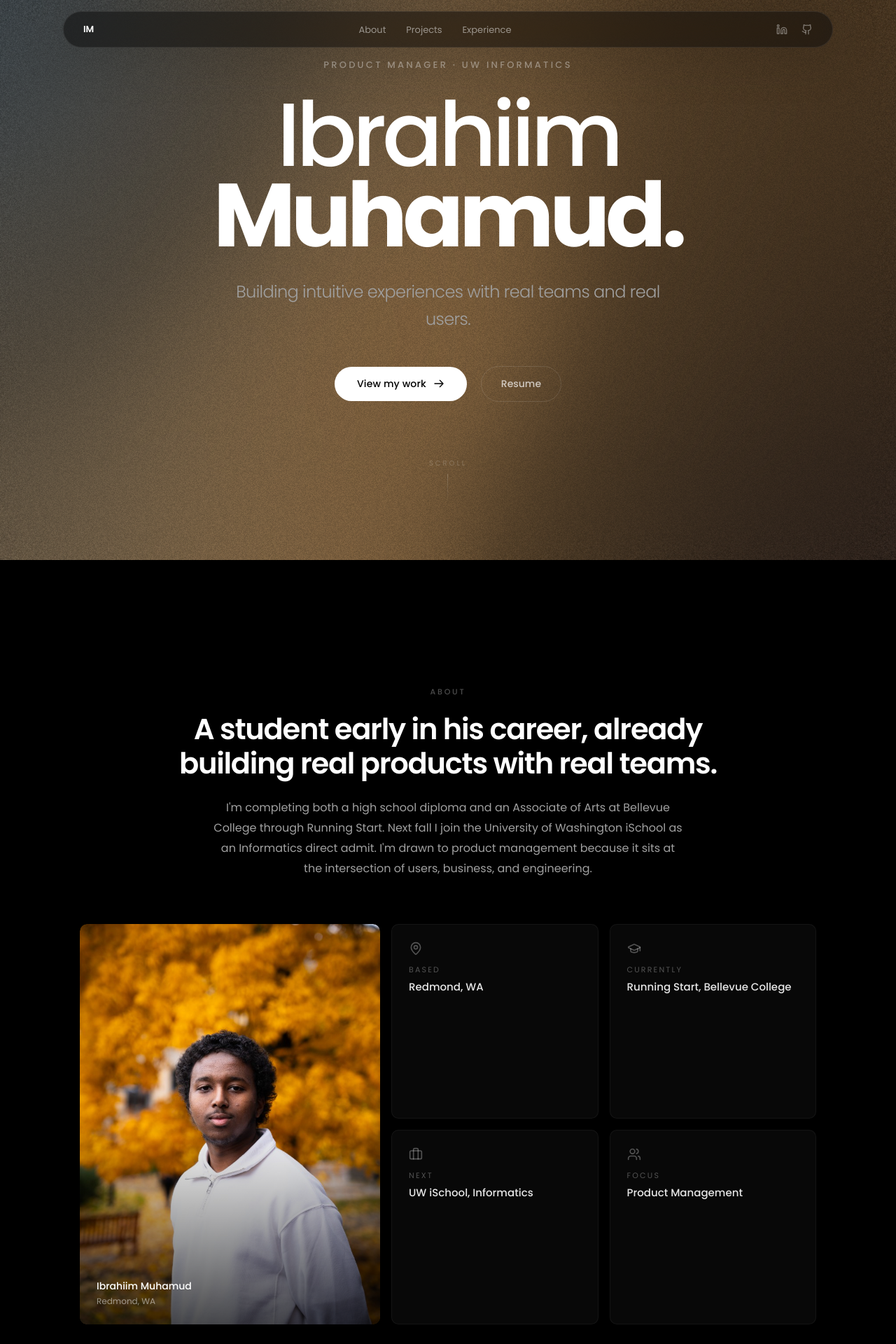
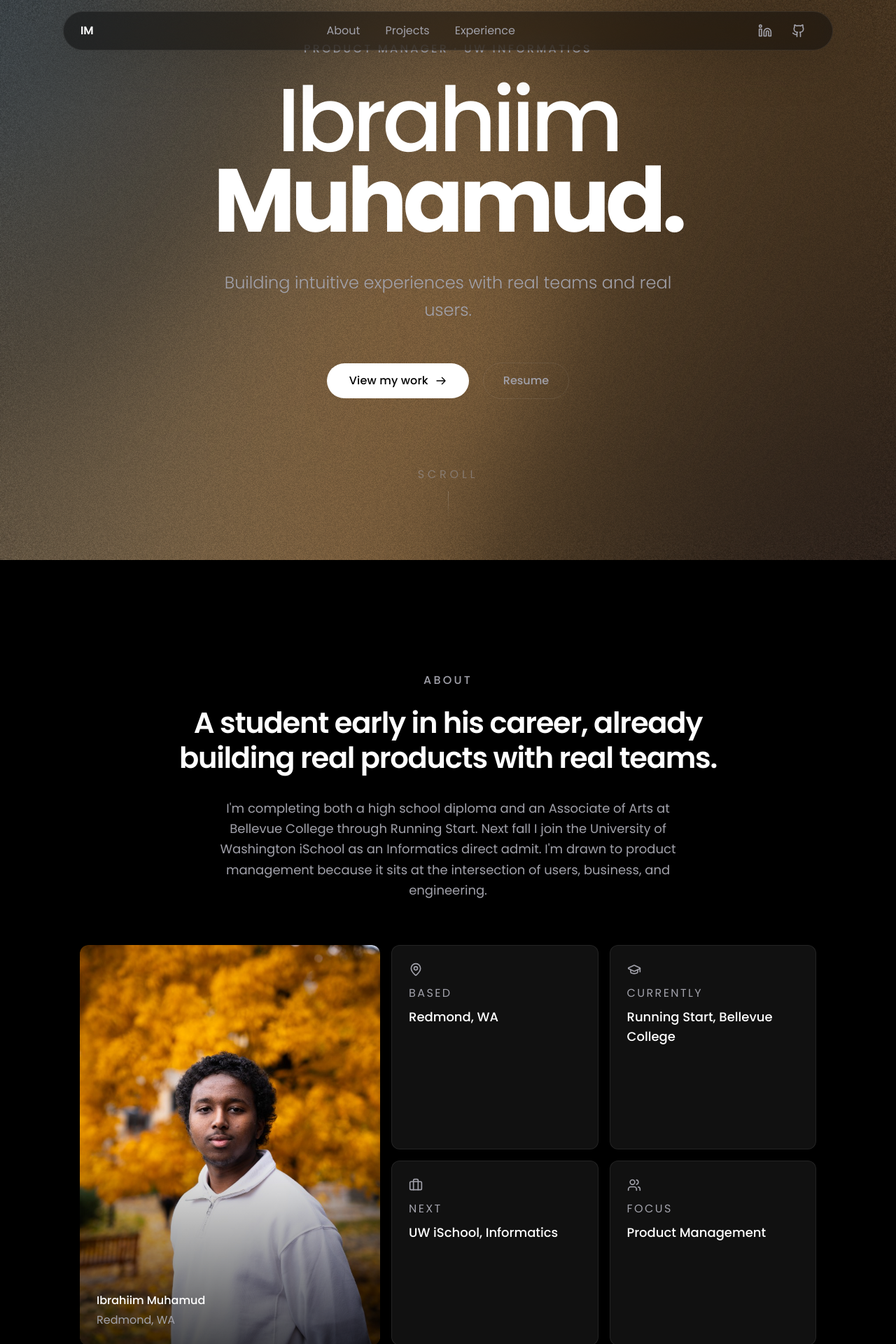
Before and after one commit to ibrahiimmuhamud/portfolio-website, a Next.js app: page / in a window 1280 px wide. Shown: the top 1920 px of the page at 70% size. Built offline with nearby package versions, Linux system fonts and the light colour scheme.

Commit message:
Completed overhaul pt 2

```diff
--- a/app/globals.css
+++ b/app/globals.css
@@ -21,33 +21,48 @@ body {
   margin: 0;
   background: #000000;
   color: #FFFFFF;
+  font-size: 16px;
+  line-height: 1.625;
 }
 
 ::selection {
   background: rgba(255, 255, 255, 0.15);
 }
 
+/* ═══════════════════════════════════════════════════════
+   DARK ELEVATION SYSTEM (Material Design)
+   ─────────────────────────────────────────────────────
+   Layer 0  (base)   : #000000
+   Layer 1  (surface): #111111
+   Layer 2  (raised) : #171717
+   Border (unified)  : rgba(255, 255, 255, 0.08)
+   ═══════════════════════════════════════════════════════ */
+
 /* ── Tag pill ────────────────────────────────────────── */
 .tag {
-  display: inline-block;
-  font-size: 11px;
+  display: inline-flex;
+  align-items: center;
+  font-size: 14px;
   line-height: 1;
-  letter-spacing: 0.06em;
-  padding: 5px 12px;
+  letter-spacing: 0.04em;
+  padding: 8px 16px;
   border-radius: 50px;
-  background: rgba(255, 255, 255, 0.06);
-  color: rgba(255, 255, 255, 0.5);
-  border: 1px solid rgba(255, 255, 255, 0.05);
+  background: #171717;
+  color: #A1A1AA;
+  border: 1px solid rgba(255, 255, 255, 0.08);
+  white-space: nowrap;
 }
 
-/* ── Button primary ──────────────────────────────────── */
+/* ── Button primary (48px min touch target) ──────────── */
 .btn-primary {
   display: inline-flex;
   align-items: center;
+  justify-content: center;
   gap: 10px;
-  padding: 14px 32px;
+  min-height: 48px;
+  padding: 12px 32px;
   border-radius: 50px;
-  font-size: 14px;
+  font-size: 16px;
   font-weight: 500;
   letter-spacing: 0.01em;
   background: #FFFFFF;
@@ -67,18 +82,20 @@ body {
   transform: scale(0.97);
 }
 
-/* ── Button ghost ────────────────────────────────────── */
+/* ── Button ghost (48px min touch target) ────────────── */
 .btn-ghost {
   display: inline-flex;
   align-items: center;
+  justify-content: center;
   gap: 8px;
-  padding: 14px 28px;
+  min-height: 48px;
+  padding: 12px 28px;
   border-radius: 50px;
-  font-size: 14px;
+  font-size: 16px;
   font-weight: 500;
   background: transparent;
-  color: rgba(255, 255, 255, 0.7);
-  border: 1px solid rgba(255, 255, 255, 0.12);
+  color: #A1A1AA;
+  border: 1px solid rgba(255, 255, 255, 0.08);
   text-decoration: none;
   transition:
     border-color 0.3s ease,
@@ -87,7 +104,7 @@ body {
 }
 
 .btn-ghost:hover {
-  border-color: rgba(255, 255, 255, 0.25);
+  border-color: rgba(255, 255, 255, 0.2);
   background: rgba(255, 255, 255, 0.04);
   color: #FFFFFF;
 }
--- a/components/hero.tsx
+++ b/components/hero.tsx
@@ -13,7 +13,7 @@ export default function Hero() {
         <img
           src="/hero-bg.jpg"
           alt=""
-          className="absolute inset-0 h-full w-full object-cover scale-110"
+          className="absolute inset-0 h-full w-full scale-110 object-cover"
         />
         <div className="absolute inset-0 bg-black/50 backdrop-blur-[60px]" />
         <div
@@ -30,17 +30,17 @@ export default function Hero() {
       {/* ── Content ── */}
       <div className="relative z-10 flex w-full max-w-5xl flex-col items-center justify-center px-6 text-center">
 
-        {/* Kicker — stagger index 0 */}
+        {/* Kicker */}
         <motion.span
           initial={{ opacity: 0, y: 40 }}
           animate={{ opacity: 1, y: 0 }}
           transition={{ duration: 1.2, ease, delay: 0 }}
-          className="mb-8 block text-[12px] font-medium uppercase tracking-[0.25em] text-white/40 md:text-[13px]"
+          className="mb-8 block text-base font-medium uppercase tracking-[0.2em] text-[#A1A1AA]"
         >
           Product Manager &middot; UW Informatics
         </motion.span>
 
-        {/* Headline — split-text stagger: line 1 at 0.1s, line 2 at 0.2s */}
+        {/* Headline — split-text stagger */}
         <h1 className="flex flex-col items-center justify-center">
           <motion.span
             initial={{ opacity: 0, y: 40 }}
@@ -60,22 +60,22 @@ export default function Hero() {
           </motion.span>
         </h1>
 
-        {/* Subtitle — stagger at 0.4s */}
+        {/* Subtitle */}
         <motion.p
           initial={{ opacity: 0 }}
           animate={{ opacity: 1 }}
           transition={{ duration: 1, ease, delay: 0.4 }}
-          className="mx-auto mt-8 max-w-2xl text-lg font-light leading-relaxed tracking-tight text-[#A0A0A0] md:text-2xl"
+          className="mx-auto mt-10 max-w-2xl text-xl font-light leading-relaxed text-[#A1A1AA] md:text-2xl"
         >
           Building intuitive experiences with real teams and real users.
         </motion.p>
 
-        {/* Buttons — stagger at 0.6s */}
+        {/* Buttons */}
         <motion.div
           initial={{ opacity: 0, y: 20 }}
           animate={{ opacity: 1, y: 0 }}
           transition={{ duration: 0.8, ease, delay: 0.6 }}
-          className="mt-12 flex items-center gap-5"
+          className="mt-14 flex flex-wrap items-center justify-center gap-5"
         >
           <a href="#projects" className="btn-primary group">
             <span>View my work</span>
@@ -85,12 +85,7 @@ export default function Hero() {
               viewBox="0 0 24 24"
               stroke="currentColor"
             >
-              <path
-                strokeLinecap="round"
-                strokeLinejoin="round"
-                strokeWidth={2}
-                d="M14 5l7 7m0 0l-7 7m7-7H3"
-              />
+              <path strokeLinecap="round" strokeLinejoin="round" strokeWidth={2} d="M14 5l7 7m0 0l-7 7m7-7H3" />
             </svg>
           </a>
           <a href="/resume.pdf" className="btn-ghost">
@@ -98,14 +93,14 @@ export default function Hero() {
           </a>
         </motion.div>
 
-        {/* Scroll line */}
+        {/* Scroll indicator */}
         <motion.div
           initial={{ opacity: 0 }}
           animate={{ opacity: 1 }}
           transition={{ delay: 1.2, duration: 0.8 }}
-          className="mt-20 flex flex-col items-center gap-2"
+          className="mt-24 flex flex-col items-center gap-3"
         >
-          <span className="text-[10px] uppercase tracking-[0.3em] text-white/20">
+          <span className="text-base uppercase tracking-[0.3em] text-[#A1A1AA]/50">
             Scroll
           </span>
           <div className="h-10 w-px bg-gradient-to-b from-white/20 to-transparent" />
--- a/components/navbar.tsx
+++ b/components/navbar.tsx
@@ -21,7 +21,7 @@ export function Navbar() {
       className="pointer-events-none fixed top-0 left-0 z-50 w-full px-4 pt-4"
     >
       <nav
-        className="pointer-events-auto mx-auto flex h-[52px] max-w-[1100px] items-center justify-between rounded-full px-7"
+        className="pointer-events-auto mx-auto flex h-14 max-w-[1100px] items-center justify-between rounded-full px-6"
         style={{
           background: "rgba(17, 17, 17, 0.6)",
           backdropFilter: "blur(20px) saturate(1.6)",
@@ -32,17 +32,18 @@ export function Navbar() {
       >
         <Link
           href="/"
-          className="text-[13px] font-semibold tracking-[-0.01em] text-white"
+          className="flex min-h-[48px] items-center text-base font-semibold tracking-[-0.01em] text-white"
         >
           IM
         </Link>
 
-        <ul className="hidden items-center gap-[1.8em] md:flex">
+        {/* 48px touch target on each link via min-h + padding */}
+        <ul className="hidden items-center gap-1 md:flex">
           {NAV_LINKS.map((link) => (
             <li key={link.label}>
               <a
                 href={link.href}
-                className="text-[13px] text-white/50 transition-colors duration-300 hover:text-white"
+                className="flex min-h-[48px] items-center rounded-full px-4 text-base text-[#A1A1AA] transition-colors duration-300 hover:text-white"
               >
                 {link.label}
               </a>
@@ -50,24 +51,25 @@ export function Navbar() {
           ))}
         </ul>
 
-        <div className="flex items-center gap-5">
+        {/* Social icons — 48px touch target via p-3 */}
+        <div className="flex items-center">
           <a
             href="https://www.linkedin.com/in/ibrahiimmuhamud/"
             target="_blank"
             rel="noreferrer"
             aria-label="LinkedIn"
-            className="text-white/40 transition-colors duration-300 hover:text-white"
+            className="flex h-[48px] w-[48px] items-center justify-center rounded-full text-[#A1A1AA] transition-colors duration-300 hover:text-white"
           >
-            <Linkedin className="h-4 w-4" />
+            <Linkedin className="h-5 w-5" />
           </a>
           <a
             href="https://github.com/ibrahiimmuhamud"
             target="_blank"
             rel="noreferrer"
             aria-label="GitHub"
-            className="text-white/40 transition-colors duration-300 hover:text-white"
+            className="flex h-[48px] w-[48px] items-center justify-center rounded-full text-[#A1A1AA] transition-colors duration-300 hover:text-white"
           >
-            <Github className="h-4 w-4" />
+            <Github className="h-5 w-5" />
           </a>
         </div>
       </nav>
--- a/components/sections.tsx
+++ b/components/sections.tsx
@@ -30,17 +30,17 @@ const reveal = (delay = 0) => ({
 
 export function About() {
   return (
-    <section id="about" className="relative mx-auto max-w-[1100px] px-6 pt-[180px] pb-[100px] text-center">
+    <section id="about" className="relative mx-auto max-w-[1100px] px-6 pt-40 pb-32 text-center">
       <motion.p
         {...reveal()}
-        className="text-[11px] font-medium uppercase tracking-[0.25em] text-white/30"
+        className="text-base font-medium uppercase tracking-[0.2em] text-[#A1A1AA]"
       >
         About
       </motion.p>
 
       <motion.h2
         {...reveal(0.08)}
-        className="mx-auto mt-5 max-w-[780px] text-[clamp(1.6rem,3.5vw,2.6rem)] font-semibold leading-[1.2] tracking-[-0.03em] text-white"
+        className="mx-auto mt-6 max-w-[780px] text-[clamp(1.6rem,3.5vw,2.6rem)] font-semibold leading-[1.2] tracking-[-0.03em] text-white"
       >
         A student early in his career, already building real
         products with real teams.
@@ -48,7 +48,7 @@ export function About() {
 
       <motion.p
         {...reveal(0.16)}
-        className="mx-auto mt-6 max-w-2xl text-[16px] leading-[1.8] text-[#A0A0A0]"
+        className="mx-auto mt-8 max-w-2xl text-lg leading-relaxed text-[#A1A1AA]"
       >
         I&apos;m completing both a high school diploma and an Associate of Arts
         at Bellevue College through Running Start. Next fall I join the
@@ -58,11 +58,12 @@ export function About() {
       </motion.p>
 
       <div className="mt-16 grid grid-cols-12 gap-4">
+        {/* Portrait */}
         <motion.div
           {...reveal(0.12)}
-          className="col-span-12 overflow-hidden rounded-[10px] md:col-span-5"
+          className="col-span-12 overflow-hidden rounded-xl md:col-span-5"
         >
-          <div className="relative aspect-[3/4] w-full overflow-hidden rounded-[10px]">
+          <div className="relative aspect-[3/4] w-full overflow-hidden rounded-xl">
             <Image
               src="/portrait.png"
               alt="Portrait of Ibrahiim Muhamud"
@@ -72,16 +73,17 @@ export function About() {
             />
             <div className="pointer-events-none absolute inset-0 bg-gradient-to-t from-black/70 via-transparent to-transparent" />
             <div className="absolute bottom-0 left-0 right-0 p-6 text-left">
-              <p className="text-[14px] font-medium text-white">
+              <p className="text-base font-medium text-white">
                 Ibrahiim Muhamud
               </p>
-              <p className="mt-0.5 text-[12px] text-white/50">
+              <p className="mt-1 text-base text-[#A1A1AA]">
                 Redmond, WA
               </p>
             </div>
           </div>
         </motion.div>
 
+        {/* Facts grid — Layer 1 surface (#111111) */}
         <div className="col-span-12 grid grid-cols-2 gap-4 md:col-span-7">
           {[
             { icon: MapPin, label: "Based", value: "Redmond, WA" },
@@ -92,13 +94,13 @@ export function About() {
             <motion.div
               key={f.label}
               {...reveal(0.14 + i * 0.06)}
-              className="rounded-[10px] border border-white/[0.05] bg-white/[0.03] p-6 text-left backdrop-blur-sm"
+              className="rounded-xl border border-white/[0.08] bg-[#111111] p-6 text-left"
             >
-              <f.icon className="mb-3 h-5 w-5 text-white/30" />
-              <p className="text-[11px] uppercase tracking-[0.2em] text-white/30">
+              <f.icon className="mb-3 h-5 w-5 text-[#A1A1AA]" />
+              <p className="text-base uppercase tracking-[0.15em] text-[#A1A1AA]">
                 {f.label}
               </p>
-              <p className="mt-1.5 text-[15px] font-medium text-white/90">
+              <p className="mt-2 text-lg font-medium text-white">
                 {f.value}
               </p>
             </motion.div>
@@ -110,9 +112,8 @@ export function About() {
 }
 
 /* ═══════════════════════════════════════════════════════
-   PROJECTS — block-news bento grid replica
-   Exact aspect-[1052/1117], staggered col-start/span,
-   glassmorphic cards with hover:scale-[1.02]
+   PROJECTS — block-news bento grid
+   aspect-[1052/1117], glassmorphic Layer 1 cards
    ═══════════════════════════════════════════════════════ */
 
 type ProjectItem = {
@@ -165,7 +166,7 @@ const projects: ProjectItem[] = [
 
 export function Projects() {
   return (
-    <section id="projects" className="relative mx-auto max-w-[1100px] px-6 pt-[180px]">
+    <section id="projects" className="relative mx-auto max-w-[1100px] px-6 py-32">
       <div className="text-center">
         <motion.h2
           {...reveal()}
@@ -173,7 +174,7 @@ export function Projects() {
         >
           Latest work
           <br />
-          <em className="font-light not-italic text-white/40">
+          <em className="font-light not-italic text-[#A1A1AA]">
             Projects. Systems. Prototypes.
           </em>
         </motion.h2>
@@ -193,24 +194,25 @@ export function Projects() {
               i > 0 && "mt-[90px] md:mt-0"
             )}
           >
+            {/* Card — Layer 1 surface */}
             <div
-              className="relative w-full overflow-hidden rounded-[10px] border border-white/[0.05] bg-black/40 backdrop-blur-md"
+              className="relative w-full overflow-hidden rounded-xl border border-white/[0.08] bg-[#111111]"
               style={{ aspectRatio: "1052 / 1117" }}
             >
               <div className="flex h-full w-full items-center justify-center p-10">
-                <p className="max-w-[280px] text-center text-[15px] leading-[1.7] text-white/50">
+                <p className="max-w-[300px] text-center text-base leading-relaxed text-[#A1A1AA]">
                   {p.description}
                 </p>
               </div>
             </div>
 
-            <h3 className="my-[1em] text-[clamp(1.1rem,2vw,1.4rem)] font-semibold leading-[1.3] tracking-[-0.02em] text-white">
+            <h3 className="my-5 text-[clamp(1.1rem,2vw,1.4rem)] font-semibold leading-[1.3] tracking-[-0.02em] text-white">
               {p.title}
             </h3>
 
             <div className="flex items-end justify-between">
               <span className="tag">{p.tag}</span>
-              <p className="text-[12px] text-white/30">{p.meta}</p>
+              <p className="text-base text-[#A1A1AA]">{p.meta}</p>
             </div>
           </motion.article>
         ))}
@@ -299,7 +301,7 @@ const experience: ExpItem[] = [
 
 export function Experience() {
   return (
-    <section id="experience" className="relative mx-auto max-w-[1100px] px-6 py-[180px] text-center">
+    <section id="experience" className="relative mx-auto max-w-[1100px] px-6 py-32 text-center">
       <motion.h2
         {...reveal()}
         className="text-[clamp(1.8rem,4vw,3rem)] font-semibold leading-[1.1] tracking-[-0.03em] text-white"
@@ -308,7 +310,7 @@ export function Experience() {
       </motion.h2>
       <motion.p
         {...reveal(0.08)}
-        className="mx-auto mt-4 max-w-[520px] text-[15px] leading-[1.7] text-[#A0A0A0]"
+        className="mx-auto mt-5 max-w-[560px] text-lg leading-relaxed text-[#A1A1AA]"
       >
         Programs and roles where I practiced product thinking,
         teamwork, and execution.
@@ -319,27 +321,27 @@ export function Experience() {
           <motion.div
             key={e.title}
             {...reveal(0.06 + i * 0.06)}
-            className="rounded-[10px] border border-white/[0.05] bg-white/[0.03] p-7 backdrop-blur-sm transition-all duration-500 hover:border-white/[0.1] hover:bg-white/[0.05]"
+            className="rounded-xl border border-white/[0.08] bg-[#111111] p-8 transition-all duration-500 hover:border-white/[0.14] hover:bg-[#171717]"
           >
             <div className="flex flex-wrap items-start justify-between gap-4">
               <div>
-                <h3 className="text-[17px] font-semibold tracking-[-0.01em] text-white">
+                <h3 className="text-lg font-semibold tracking-[-0.01em] text-white">
                   {e.title}
                 </h3>
-                <p className="mt-0.5 text-[13px] text-white/40">{e.org}</p>
+                <p className="mt-1 text-base text-[#A1A1AA]">{e.org}</p>
               </div>
               <div className="flex items-center gap-3">
                 <span className="tag">{e.tag}</span>
-                <span className="text-[12px] text-white/25">{e.date}</span>
+                <span className="text-base text-[#A1A1AA]">{e.date}</span>
               </div>
             </div>
-            <ul className="mt-4 space-y-2">
+            <ul className="mt-5 space-y-3">
               {e.bullets.map((b) => (
                 <li
                   key={b}
-                  className="flex items-start gap-2.5 text-[14px] leading-[1.65] text-white/60"
+                  className="flex items-start gap-3 text-base leading-relaxed text-[#A1A1AA]"
                 >
-                  <span className="mt-[7px] block h-[4px] w-[4px] shrink-0 rounded-full bg-white/20" />
+                  <span className="mt-[10px] block h-[5px] w-[5px] shrink-0 rounded-full bg-[#A1A1AA]/50" />
                   {b}
                 </li>
               ))}
@@ -357,39 +359,39 @@ export function Experience() {
 
 export function Resume() {
   return (
-    <section id="resume" className="relative mx-auto max-w-[1100px] px-6 pb-[100px]">
+    <section id="resume" className="relative mx-auto max-w-[1100px] px-6 pb-32">
       <motion.div
         {...reveal()}
-        className="rounded-[10px] border border-white/[0.05] bg-white/[0.03] p-8 backdrop-blur-sm"
+        className="rounded-xl border border-white/[0.08] bg-[#111111] p-8"
       >
-        <div className="flex flex-wrap items-start justify-between gap-4">
+        <div className="flex flex-wrap items-start justify-between gap-6">
           <div>
-            <p className="text-[11px] font-medium uppercase tracking-[0.25em] text-white/30">
+            <p className="text-base font-medium uppercase tracking-[0.2em] text-[#A1A1AA]">
               Resume
             </p>
-            <p className="mt-2 text-[17px] font-semibold text-white">
+            <p className="mt-3 text-xl font-semibold text-white">
               Education, experience, and skills at a glance.
             </p>
           </div>
-          <div className="flex gap-3">
+          <div className="flex flex-wrap gap-3">
             <a href="/resume.pdf" target="_blank" rel="noopener noreferrer" className="btn-primary">
               <span>Open PDF</span>
               <ArrowUpRight className="h-4 w-4" />
             </a>
             <a href="/resume.pdf" download className="btn-ghost">
               Download
-              <FileText className="h-3.5 w-3.5" />
+              <FileText className="h-4 w-4" />
             </a>
           </div>
         </div>
-        <div className="mt-6 overflow-hidden rounded-[8px] border border-white/[0.05]">
+        <div className="mt-8 overflow-hidden rounded-xl border border-white/[0.08]">
           <object
             data="/resume.pdf"
             type="application/pdf"
             className="block h-[min(72vh,820px)] w-full"
             aria-label="Resume PDF"
           >
-            <p className="p-6 text-[14px] text-white/50">
+            <p className="p-8 text-base text-[#A1A1AA]">
               Your browser cannot display the PDF.{" "}
               <a href="/resume.pdf" target="_blank" rel="noopener noreferrer" className="font-medium text-white underline">
                 Open it here
@@ -415,21 +417,21 @@ export function Contact() {
   ];
 
   return (
-    <section id="contact" className="relative mx-auto max-w-[1100px] px-6 pb-[100px] text-center">
+    <section id="contact" className="relative mx-auto max-w-[1100px] px-6 pb-32 text-center">
       <motion.p
         {...reveal()}
-        className="text-[11px] font-medium uppercase tracking-[0.25em] text-white/30"
+        className="text-base font-medium uppercase tracking-[0.2em] text-[#A1A1AA]"
       >
         Contact
       </motion.p>
       <motion.h2
         {...reveal(0.08)}
-        className="mx-auto mt-4 max-w-[640px] text-[clamp(1.6rem,3vw,2.4rem)] font-semibold leading-[1.2] tracking-[-0.03em] text-white"
+        className="mx-auto mt-5 max-w-[640px] text-[clamp(1.6rem,3vw,2.4rem)] font-semibold leading-[1.2] tracking-[-0.03em] text-white"
       >
         For opportunities, collaborations, or just to say hi.
       </motion.h2>
 
-      <div className="mt-12 grid grid-cols-12 gap-4 text-left">
+      <div className="mt-14 grid grid-cols-12 gap-4 text-left">
         {links.map((l, i) => (
           <motion.a
             key={l.label}
@@ -437,13 +439,13 @@ export function Contact() {
             target={l.label === "LinkedIn" ? "_blank" : undefined}
             rel={l.label === "LinkedIn" ? "noreferrer" : undefined}
             {...reveal(0.08 + i * 0.06)}
-            className="group col-span-12 rounded-[10px] border border-white/[0.05] bg-white/[0.03] p-6 backdrop-blur-sm transition-all duration-500 hover:border-white/[0.1] hover:bg-white/[0.06] md:col-span-4"
+            className="group col-span-12 rounded-xl border border-white/[0.08] bg-[#111111] p-7 transition-all duration-500 hover:border-white/[0.14] hover:bg-[#171717] md:col-span-4"
           >
-            <l.icon className="mb-4 h-5 w-5 text-white/20 transition-colors duration-300 group-hover:text-white/60" />
-            <p className="text-[11px] uppercase tracking-[0.2em] text-white/30">
+            <l.icon className="mb-4 h-6 w-6 text-[#A1A1AA]/60 transition-colors duration-300 group-hover:text-[#A1A1AA]" />
+            <p className="text-base uppercase tracking-[0.15em] text-[#A1A1AA]">
               {l.label}
             </p>
-            <p className="mt-1.5 text-[14px] font-medium text-white/80 transition-colors duration-300 group-hover:text-white">
+            <p className="mt-2 text-lg font-medium text-white/90 transition-colors duration-300 group-hover:text-white">
               {l.value}
             </p>
           </motion.a>
@@ -459,12 +461,12 @@ export function Contact() {
 
 export function Footer() {
   return (
-    <footer className="mx-auto max-w-[1100px] border-t border-white/[0.05] px-6 py-10">
+    <footer className="mx-auto max-w-[1100px] border-t border-white/[0.08] px-6 py-10">
       <div className="flex flex-wrap items-center justify-between gap-4">
-        <p className="text-[12px] text-white/25">
+        <p className="text-base text-[#A1A1AA]">
           &copy; {new Date().getFullYear()} Ibrahiim Muhamud
         </p>
-        <p className="text-[12px] text-white/15">
+        <p className="text-base text-[#A1A1AA]/50">
           Built in Redmond, WA
         </p>
       </div>
```
